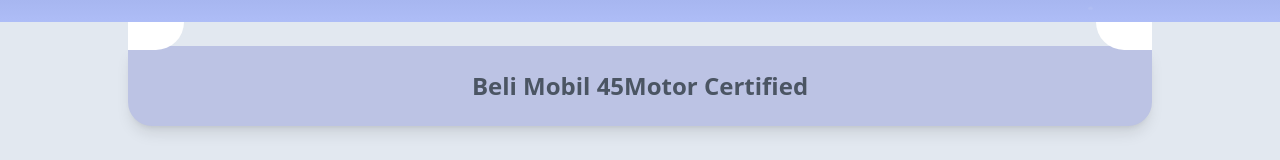
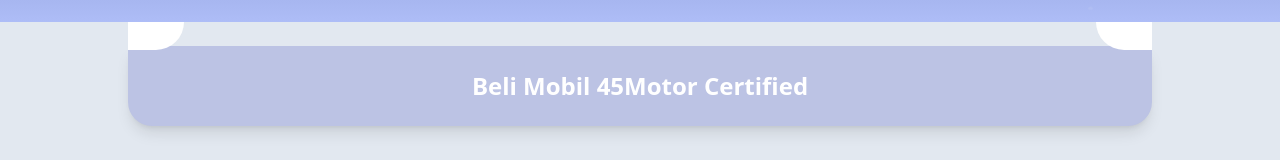
Before and after one commit to Aleftu/app-carsells.id, a React (Vite) app: page / in a window 1280 px wide. Shown: the part 574-734 px from the top of the page. Built offline with nearby package versions, Linux system fonts and the light colour scheme; no server answers.

Commit message:
[CHANGE & ADD] feature and fix beberapa kode

```diff
--- a/src/pages/Home.tsx
+++ b/src/pages/Home.tsx
@@ -47,7 +47,7 @@
             <div className="absolute -top-6 right-0 w-14 h-7 bg-white rounded-bl-full"></div>
 
             {/* Teks */}
-            <h2 className="text-gray-600 text-xl md:text-2xl font-extrabold">
+            <h2 className="text-white text-xl md:text-2xl font-extrabold">
               Beli Mobil 45Motor Certified
             </h2>
           </div>
```
